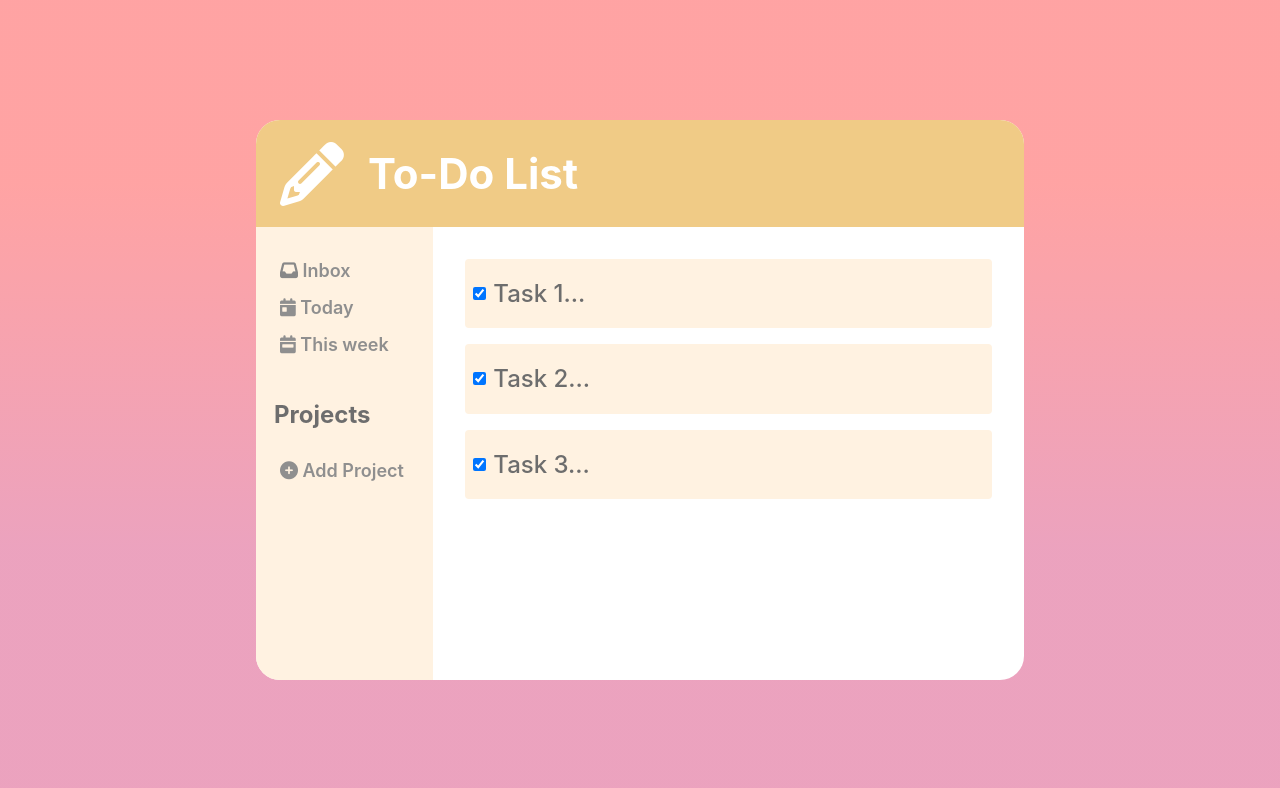
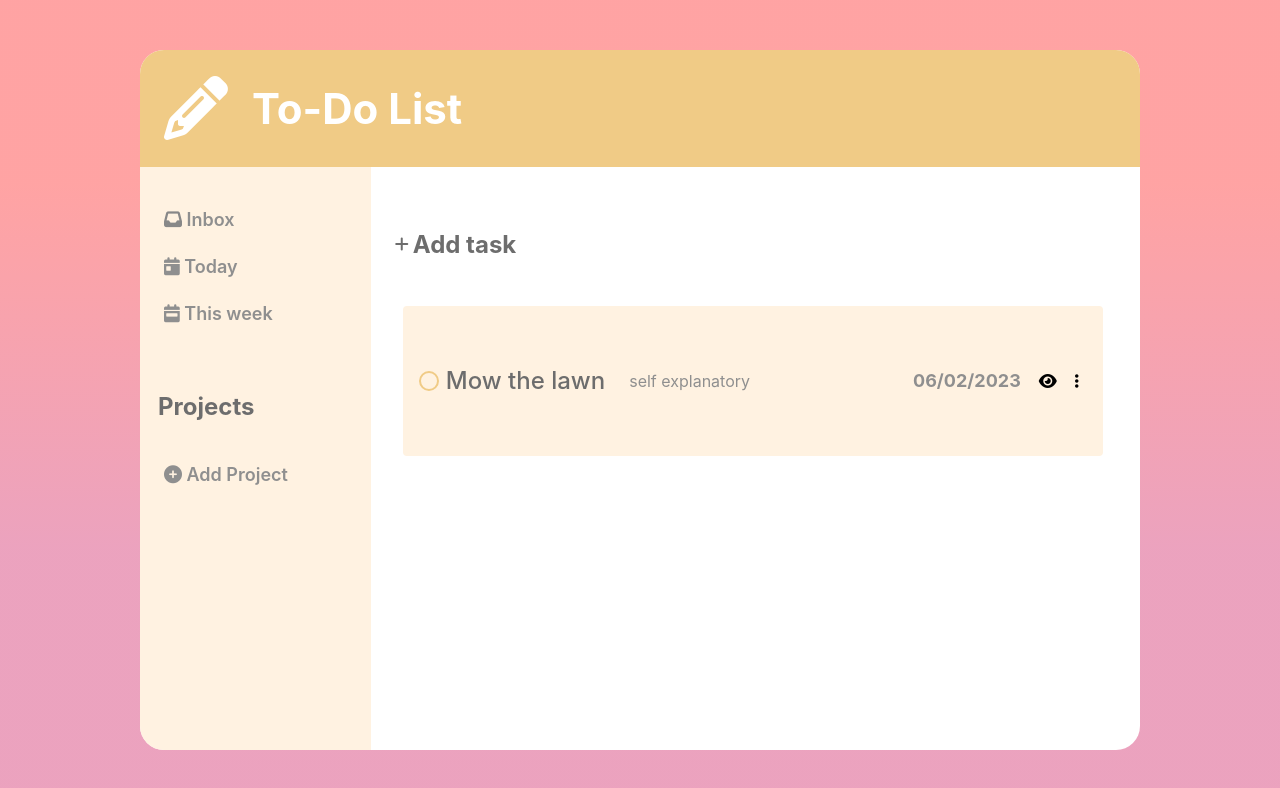
Before and after one commit to havus-efecan/todo-list, a website built with webpack: page dist/index.html in a window 1280 px wide. Both pictures are taken after a click on the button "Add Project". Built offline with nearby package versions, Linux system fonts and the light colour scheme.

Commit message:
allowed for dynamic creation of tasks

```diff
--- a/src/DOMstuff.js
+++ b/src/DOMstuff.js
@@ -0,0 +1,78 @@
+const mainContainer = document.querySelector('.main-container')
+const header = document.querySelector('.header')
+const sidebar = document.querySelector('.sidebar')
+export const todoContainer = document.querySelector('.todo-container')
+export const addProjectButton = document.querySelector('.add-project-button')
+
+export function drawTask(toDo){
+
+    const taskDiv = document.createElement('div')
+    const taskLeft = document.createElement('div')
+    const taskRight = document.createElement('div')
+    const taskCenter = document.createElement('div')
+
+
+    const checkbox = document.createElement('input')
+    checkbox.classList.add('checkbox')
+    checkbox.type = 'checkbox'
+
+
+    const taskName = document.createElement('h1')
+    taskName.innerHTML = toDo.title
+
+    taskLeft.appendChild(checkbox)
+    taskLeft.appendChild(taskName)
+
+    const taskNotes = document.createElement('p')
+    taskNotes.innerHTML = toDo.description
+
+    taskCenter.appendChild(taskNotes)
+
+
+    const viewDetails = document.createElement('i')
+    viewDetails.classList.add('fa-solid')
+    viewDetails.classList.add('fa-eye')
+    viewDetails.style.color = 'color:rgb(109, 109, 109);'
+
+
+    const edit = document.createElement('i')
+    edit.classList.add('fa-solid')
+    edit.classList.add('fa-ellipsis-vertical')
+    edit.style.color = 'color:rgb(109, 109, 109);'
+
+
+    const date = document.createElement('h2')
+    date.innerText = toDo.dueDate
+
+    taskRight.appendChild(date)
+    taskRight.appendChild(viewDetails)
+    taskRight.appendChild(edit)
+
+
+    taskDiv.classList.add('task')
+    taskLeft.classList.add('task-left')
+    taskRight.classList.add('task-right')
+    taskCenter.classList.add('task-center')
+
+    taskDiv.appendChild(taskLeft)
+    taskDiv.appendChild(taskCenter)
+    taskDiv.appendChild(taskRight)
+
+    todoContainer.appendChild(taskDiv)
+
+    edit.addEventListener('click',()=>{
+        const clickedElement = event.target
+        eraseTask(clickedElement)
+    })
+
+}
+
+
+function eraseTask(clickedElement){
+
+    clickedElement.parentNode.parentNode.remove()
+
+}
+
+function drawProjects(){
+}
--- a/src/index.js
+++ b/src/index.js
@@ -1,3 +1,12 @@
 import '../src/style.css';
+import { drawTask,addProjectButton} from './DOMstuff';
+import {createToDo} from './logic'
 
-import '../src/header-logo.png'
+
+ let task = createToDo("Mow the lawn", "self explanatory", "06/02/2023", "medium")
+
+ addProjectButton.addEventListener('click', ()=>{
+
+    drawTask(task)
+
+})
--- a/src/logic.js
+++ b/src/logic.js
@@ -32,3 +32,22 @@ const projectFactory = () => {
 
       return {project}
 }
+
+
+
+
+export function createToDo(title,description,dueDate,priority){
+    let newToDo = toDoFactory(title,description,dueDate,priority).toDoItem
+    return newToDo
+}
+
+function addExistingToDo(toDo,container){
+    container.push(toDo)
+}
+
+
+
+function createProject(title){
+    let newProject = projectFactory(title)
+    return newProject
+}
--- a/src/style.css
+++ b/src/style.css
@@ -2,10 +2,10 @@ html,body{
     height: 100%;
     margin: 0;
 
+}
 
 
 
-}
 body{
     background: hsla(337, 65%, 78%, 1);
     background: linear-gradient(90deg, hsla(337, 65%, 78%, 1) 31%, hsla(0, 100%, 82%, 1) 77%);
@@ -17,6 +17,43 @@ body{
     align-items: center;
 }
 
+input[type="checkbox"] {
+    position: relative;
+    appearance: none;
+    width: 1.5em;
+    height: 1.5em;
+    border-radius: 50%;
+    border: 2px solid rgb(240, 203, 134);
+
+
+  }
+
+  input[type="checkbox"]::before {
+    content: " ";
+    border-radius: 50%;
+    height: 100%;
+    width: 100%;
+    position: absolute;
+    font-size: 1.2em;
+    visibility: hidden;
+  }
+  input[type="checkbox"]:hover{
+    background-color: rgb(21, 172, 71);
+
+  }
+
+
+  input[type="checkbox"]:checked::before {
+    /* Use `visibility` instead of `display` to avoid recalculating layout */
+    visibility: visible;
+  }
+
+  input[type="checkbox"]:disabled {
+    border-color: black;
+    background: #ddd;
+    color: gray;
+  }
+
 h1{
     font-family: -apple-system, BlinkMacSystemFont, 'Segoe UI', Roboto, Oxygen, Ubuntu, Cantarell, 'Open Sans', 'Helvetica Neue', sans-serif;
     font-size: 42px;
@@ -24,8 +61,8 @@ h1{
 }
 
 .main-container{
-    height: 70%;
-    width: 60%;
+    height: 700px;
+    width: 1000px;
     background-color: rgb(255, 255, 255);
     border-radius: 24px;
 
@@ -45,6 +82,7 @@ h1{
     justify-content: flex-start;
     align-items: center;
     padding-left: 24px;
+     box-sizing: border-box;
 
 
 
@@ -82,9 +120,7 @@ h1{
 
 }
 
-.default-projects-list{
 
-}
 .projects-title{
     color: rgb(109, 109, 109);
     font-size: 24px;
@@ -98,33 +134,99 @@ button{
     font-size: 18px;
     color: rgb(143, 143, 143);
     font-weight: 600;
+    cursor: pointer;
 
 }
 
 .todo-container{
+    height: 100%;
+    width: 100%;
     padding: 24px;
     grid-area: 2/2/3/3;
-    display: flex;
-    flex-direction: column;
+    display: grid;
+    grid-template: 0.25fr 1fr/1fr;
+    box-sizing: border-box;
 }
 .todo-container > div{
     flex-basis: 10%;
 }
 
 .task{
-    padding: 4px;
+    padding: 12px;
     margin: 8px;
     display: flex;
     align-items: center;
     background-color: rgb(255, 242, 225);
     border-radius: 4px;
+    justify-content: space-between;
+    padding-left: 12px;
+    padding-right: 24px;
+    width: 700px;
+    height: 150px;
+    white-space: nowrap;
+    box-sizing: border-box;
+}
+
+.task *{
+    margin-top: 0px;
+    margin-bottom: 0px;
+}
+
+.task-left{
+    display: flex;
+    align-items: center;
+
 
 }
 
-.task > h1{
+.task-center{
+    overflow: hidden;
+    text-overflow:ellipsis;
+    width: 400px;
+    display: flex;
+    margin-left: 24px;
+}
+
+.task-center p{
+  white-space: nowrap;
+  overflow: hidden;
+  text-overflow:ellipsis;
+  color: rgb(143, 143, 143);
+  font-family: -apple-system, BlinkMacSystemFont, 'Segoe UI', Roboto, Oxygen, Ubuntu, Cantarell, 'Open Sans', 'Helvetica Neue', sans-serif;
+
+
+}
+
+.task-right{
+    display: flex;
+    align-items: center;
+    gap: 18px;
+}
+
+.task h1{
     color: rgb(109, 109, 109);
     margin-left: 4px;
     font-size: 24px;
     font-weight: 500;
 
 }
+
+.task h2 {
+    color: rgb(143, 143, 143);
+    font-family: -apple-system, BlinkMacSystemFont, 'Segoe UI', Roboto, Oxygen, Ubuntu, Cantarell, 'Open Sans', 'Helvetica Neue', sans-serif;
+    font-size: 18px;
+}
+
+.add-task{
+    display: flex;
+    justify-content: flex-start;
+    align-items: center;
+    gap: 4px;
+}
+
+.add-task h2{
+    font-family: -apple-system, BlinkMacSystemFont, 'Segoe UI', Roboto, Oxygen, Ubuntu, Cantarell, 'Open Sans', 'Helvetica Neue', sans-serif;
+    font-size: 24px;
+    color: rgb(109, 109, 109);
+
+}
--- a/webpack.config.js
+++ b/webpack.config.js
@@ -1,11 +1,14 @@
 const path = require('path');
 
 module.exports = {
+  mode: 'development',
+  devtool : 'source-map',
   entry: './src/index.js', // The entry point of your application
   output: {
     path: path.resolve(__dirname, 'dist'), // Output directory
     filename: 'bundle.js',
   },
+
   module: {
     rules: [
       {
```
Also changed, not shown: dist/bundle.js, dist/index.html, 1 other file.
